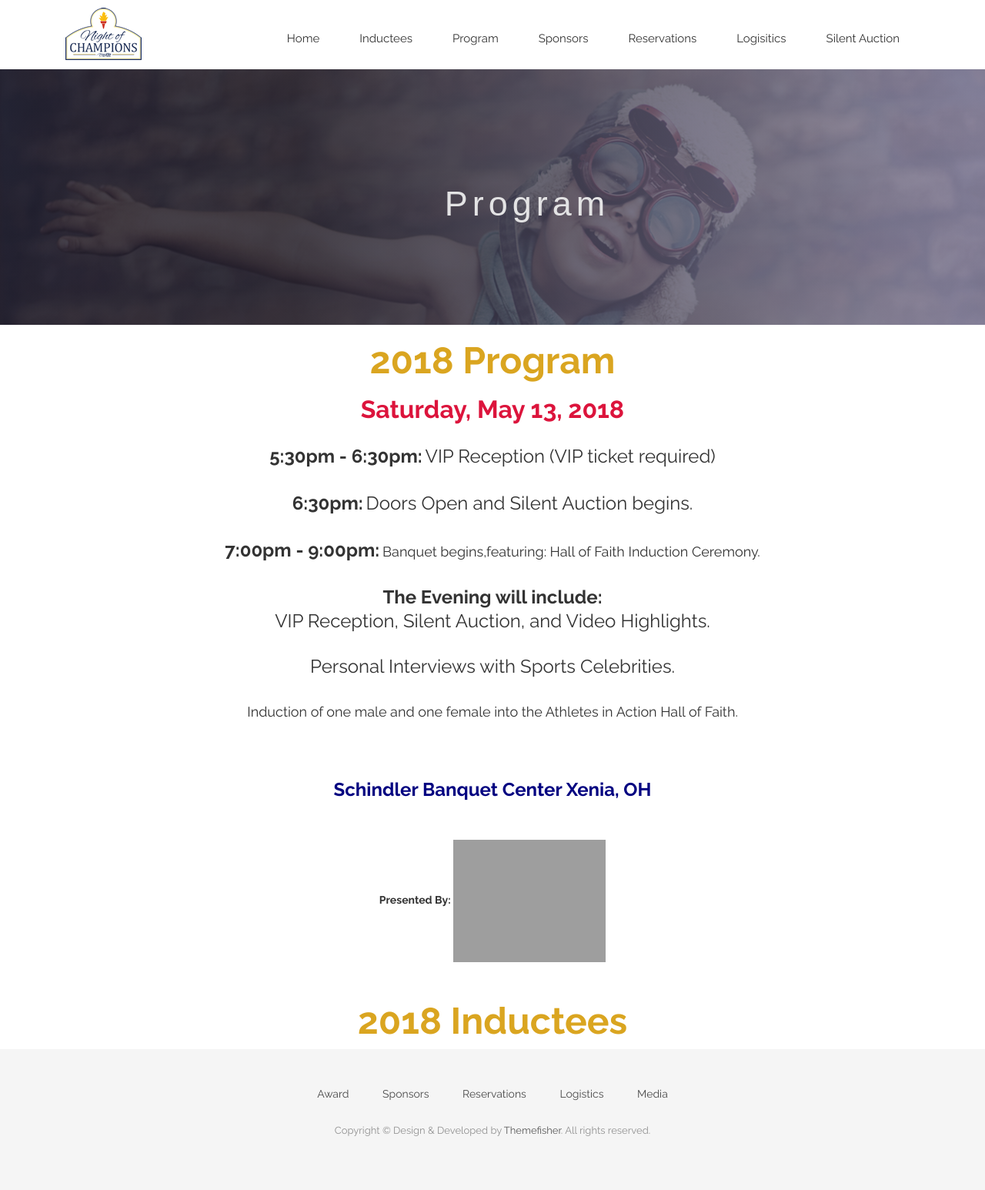
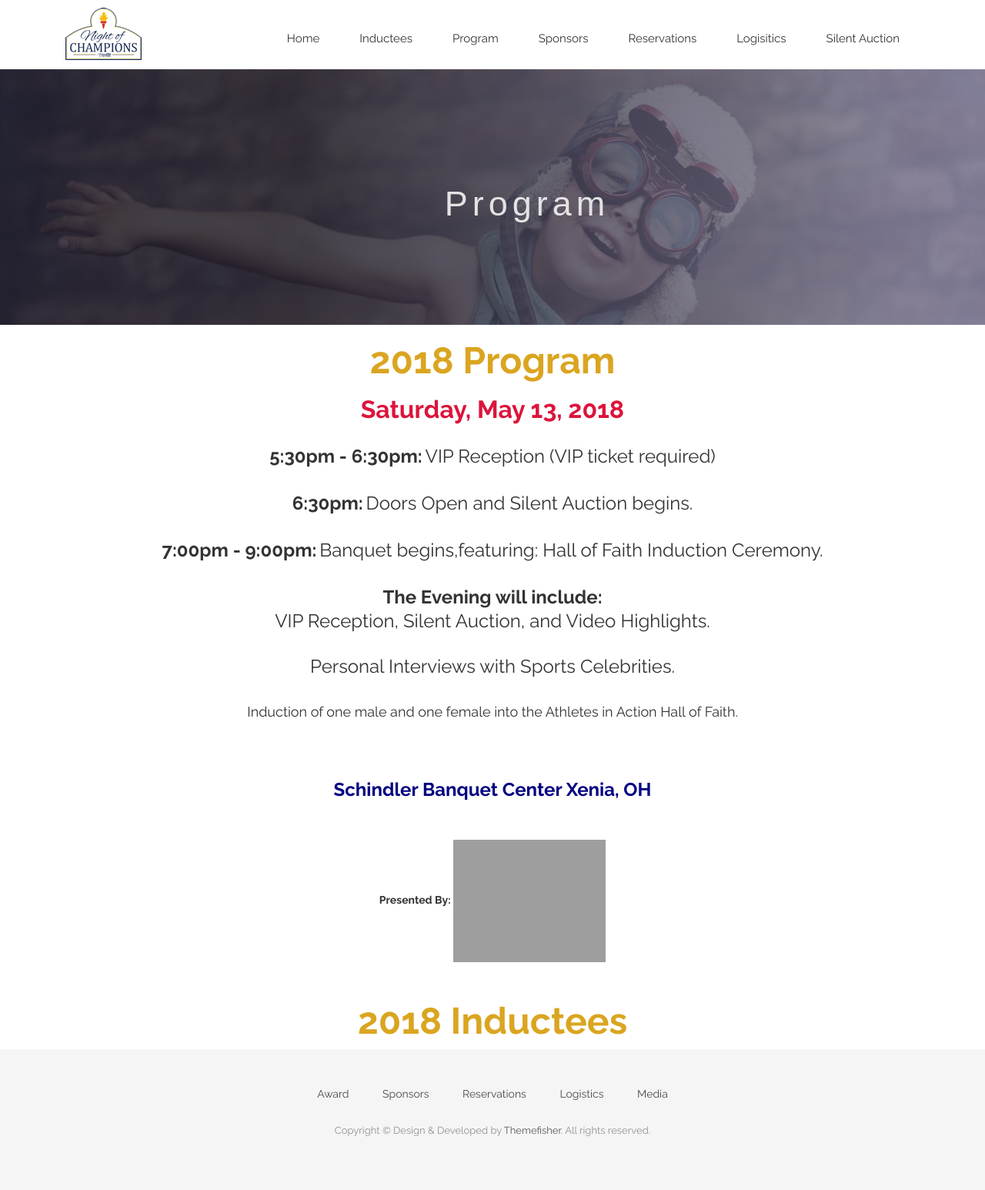
Before and after one commit to CruGlobal/NightofChampions, a Jekyll site: the page built from program.markdown, in a window 1280 px wide. Shown: the whole page at 77% size. Built offline with Jekyll 4.4.1, drawn with Linux system fonts in a browser that asks for light colours; nearby versions of some CDN libraries; some web fonts are replaced; grey boxes are pictures that could not be loaded.

Commit message:
Updated Program

```diff
--- a/program.markdown
+++ b/program.markdown
@@ -26,7 +26,7 @@ position: 1
 <br>
 <p><b>
 <font size="5">7:00pm - 9:00pm:</font></b>
-<font size="4">Banquet begins,featuring: Hall of Faith Induction Ceremony.</font></p>
+<font size="5">Banquet begins,featuring: Hall of Faith Induction Ceremony.</font></p>
 </div>
 <br>
 <div style="text-align: center;">
```
